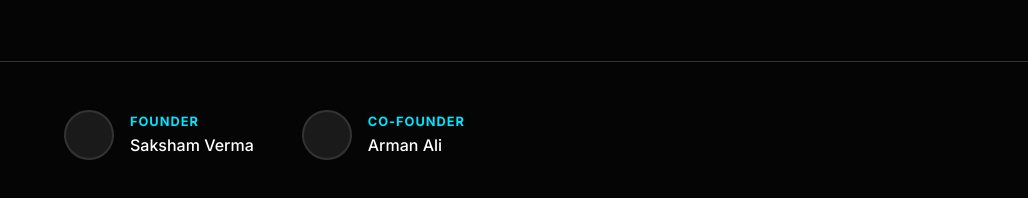
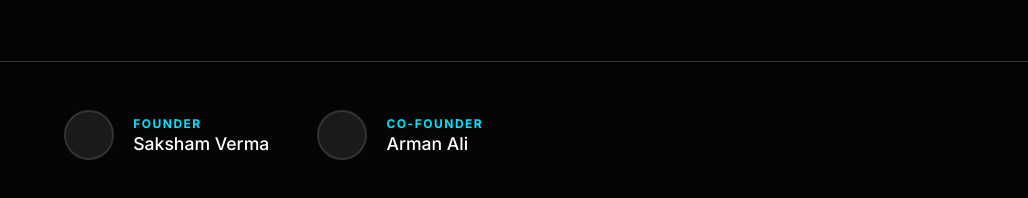
Before and after one commit to iblamestrox/Core-Grafix, a plain HTML site: page index.html in a window 1280 px wide. Shown: the part 1895-2093 px from the top of the page, 0-1028 px from the left. Drawn offline with Linux system fonts and the light colour scheme.

Commit message:
Update style.css

```diff
--- a/style.css
+++ b/style.css
@@ -205,11 +205,37 @@ nav {
 }
 
 .footer-left { display: flex; gap: 3rem; }
-.founder-card { display: flex; align-items: center; gap: 1rem; }
+.founder-card {
+    display: flex;
+    align-items: center;
+    gap: 1.2rem; /* Gives slightly more breathing room between the circle and text */
+}
+
 .founder-avatar { width: 50px; height: 50px; border-radius: 50%; border: 2px solid #333; background-color: #1a1a1a; }
-.founder-info { display: flex; flex-direction: column; }
-.founder-title { color: var(--cyan); font-size: 0.8rem; text-transform: uppercase; letter-spacing: 1px; font-weight: 700; }
-.founder-name { color: #fff; font-size: 1rem; font-weight: 500; }
+.founder-info {
+    display: flex;
+    flex-direction: column;
+    justify-content: center;
+    text-align: left;
+}
+
+.founder-title {
+    color: var(--cyan);
+    font-size: 0.75rem; /* Slightly smaller for better contrast */
+    text-transform: uppercase;
+    letter-spacing: 1.5px; /* Wider spacing looks more cinematic */
+    font-weight: 700;
+    line-height: 1; /* Kills the invisible padding */
+    margin-bottom: 0.3rem; /* Explicit, exact gap between title and name */
+}
+
+.founder-name {
+    color: #fff;
+    font-size: 1.1rem;
+    font-weight: 500;
+    line-height: 1; /* Kills the invisible padding */
+}
+
 .footer-right { display: flex; gap: 1.5rem; }
 
 .social-icon {
@@ -344,5 +370,10 @@ nav {
     .portal-text { display: none; }
     .portal-icon { display: block !important; width: 22px; height: 22px; }
     .portal-btn { padding: 0.8rem; border-radius: 50%; }
+
+    /* NEW: Professional Mobile Text Ratio Fixes */
+    .hero { padding: 4rem 5%; } /* Reduces the massive empty space at the top */
+    .hero h1 { font-size: 2rem; line-height: 1.15; margin-bottom: 1rem; } /* Scales the giant headline down */
+    .hero p { font-size: 1rem; margin-bottom: 2rem; padding: 0 10px; } /* Scales the sub-text down */
+    .section-title { font-size: 2rem; } /* Scales the Archive title down */
 }
-@media (max-width: 480px) { .masonry-grid { column-count: 1; } }
```
